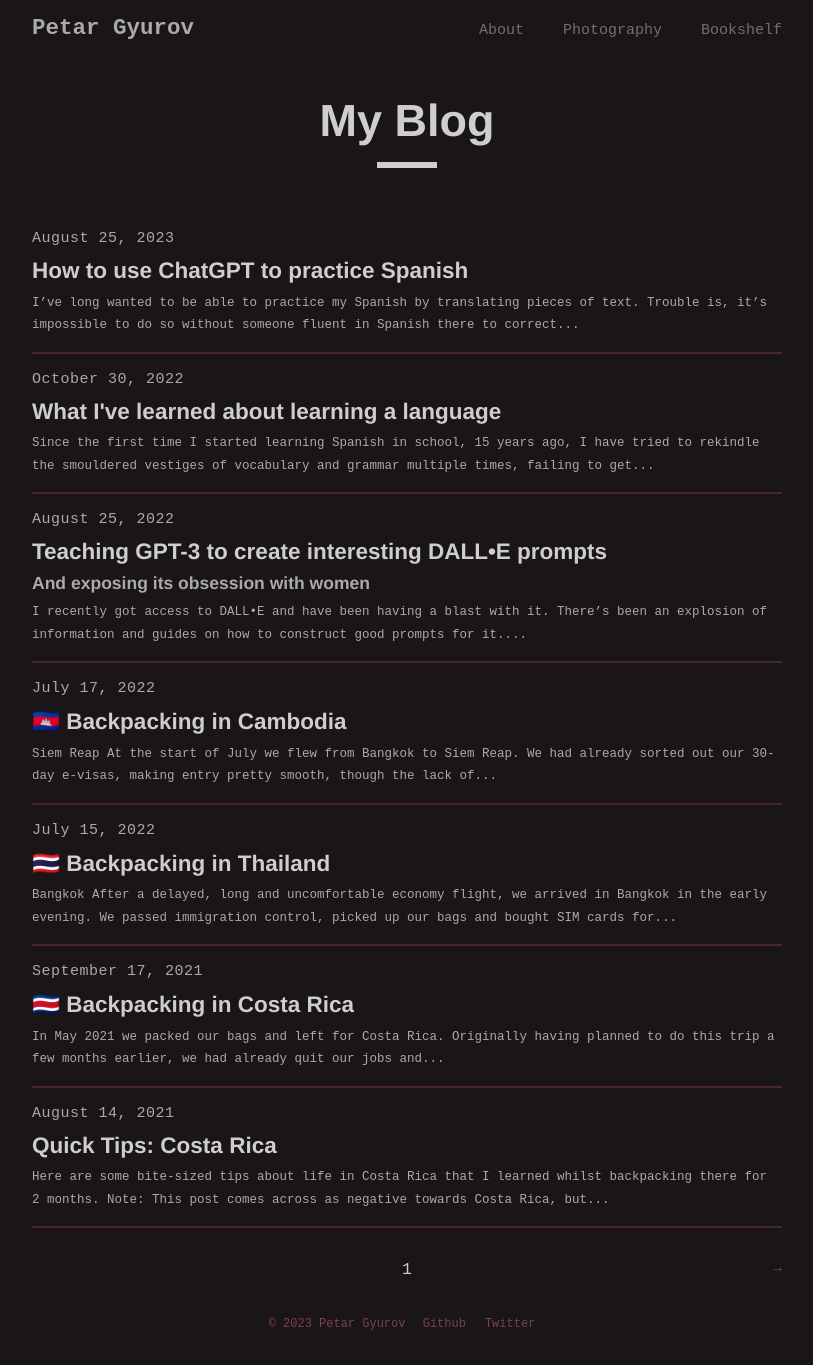
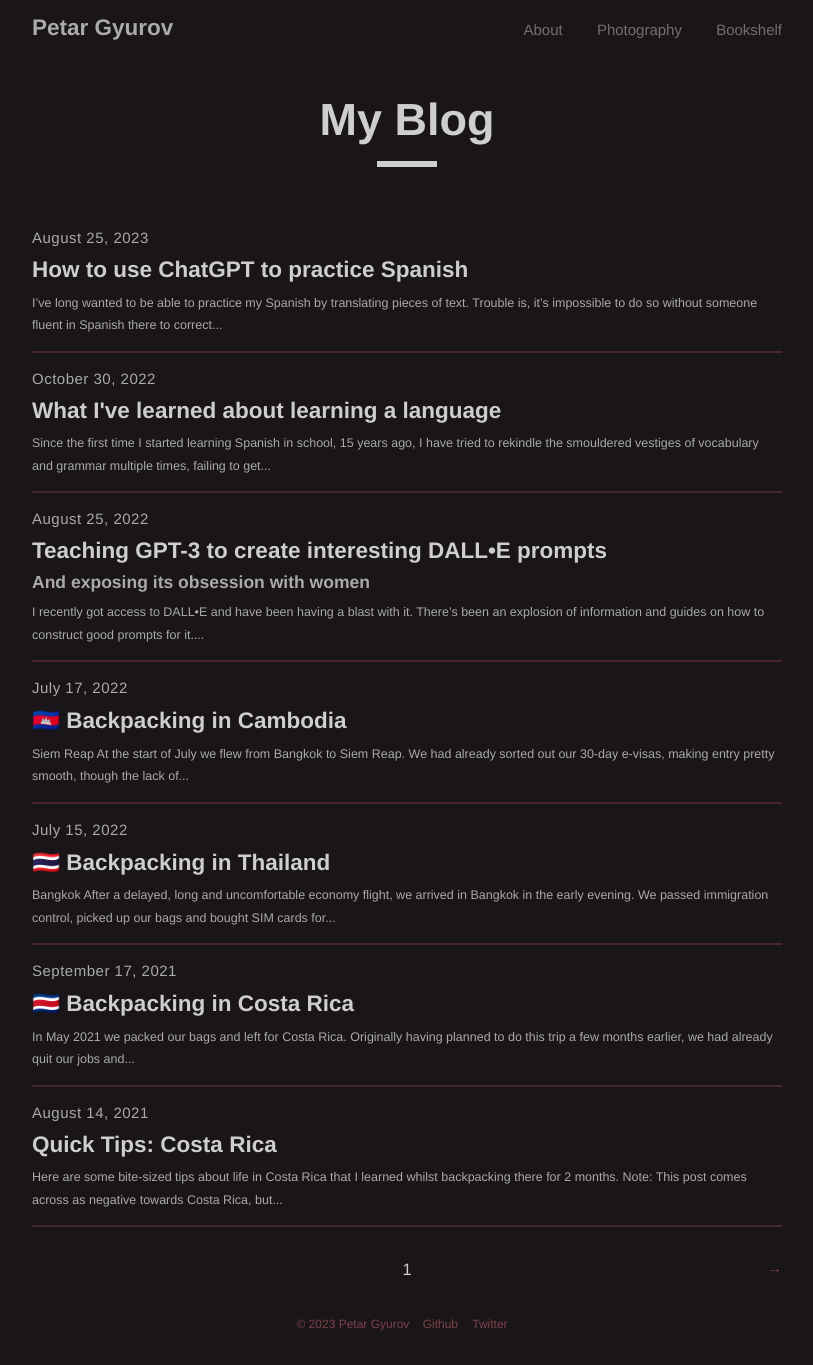
Before and after one commit to petargyurov/petargyurov.github.io, a Jekyll site: the page built from index.html, in a window 1280 px wide. Shown: the whole page, without its empty margins (233-1046 px from the left). Built offline with Jekyll 4.4.1, drawn with Linux system fonts in a browser that asks for light colours; the list of posts is cut into pages by our own code.

Commit message:
Changed back to a sans-serif font

```diff
--- a/_sass/tale/_base.scss
+++ b/_sass/tale/_base.scss
@@ -12,7 +12,7 @@ body {
 }
 
 html {
-  font-family: $monospaced;
+  font-family: $sans-serif;
   font-size: 14px;
   overflow-y: scroll;
 
@@ -32,7 +32,7 @@ h4,
 h5,
 h6 {
   color: $default-shade;
-  font-family: $monospaced;
+  font-family: $sans-serif;
   line-height: normal;
 }
 
--- a/_sass/tale/_catalogue.scss
+++ b/_sass/tale/_catalogue.scss
@@ -27,7 +27,7 @@
 
   &-time {
     color: $default-tint;
-    font-family: $monospaced;
+    font-family: $sans-serif;
     letter-spacing: 0.5px;
   }
 
--- a/_sass/tale/_code.scss
+++ b/_sass/tale/_code.scss
@@ -1,6 +1,6 @@
 pre,
 code {
-  font-family: $monospaced;
+  font-family: $sans-serif;
 }
 
 code {
@@ -8,7 +8,7 @@ code {
   border-radius: 3px;
   color: $code-color;
   font-size: 85%;
-  padding: .25em .5em;
+  padding: 0.25em 0.5em;
 }
 
 pre {
@@ -37,10 +37,10 @@ pre code {
   .lineno {
     color: $code-color;
     display: inline-block; // Ensures the null space also isn't selectable
-    padding: 0 .75rem 0 .25rem;
+    padding: 0 0.75rem 0 0.25rem;
     // Make sure numbers aren't selectable
     -webkit-user-select: none;
-       -moz-user-select: none;
-            user-select: none;
+    -moz-user-select: none;
+    user-select: none;
   }
 }
--- a/_sass/tale/_layout.scss
+++ b/_sass/tale/_layout.scss
@@ -24,15 +24,15 @@ footer,
   }
 
   &-title {
-    @include transition(all .2s ease-out);
+    @include transition(all 0.2s ease-out);
     color: $default-color;
     display: inline-block;
     margin: 0;
-    padding-right: .2rem;
+    padding-right: 0.2rem;
 
     &:hover,
     &:focus {
-      opacity: .6;
+      opacity: 0.6;
     }
   }
 
@@ -44,10 +44,10 @@ footer,
   }
 
   li {
-    @include transition(all .2s ease-out);
+    @include transition(all 0.2s ease-out);
     color: $default-color;
     display: inline-block;
-    opacity: .6;
+    opacity: 0.6;
     padding: 0 2rem 0 0;
 
     &:last-child {
@@ -62,7 +62,7 @@ footer,
 
   a {
     color: $default-color;
-    font-family: $monospaced;
+    font-family: $sans-serif;
   }
 }
 
@@ -81,13 +81,13 @@ footer,
 }
 
 footer {
-  font-family: $monospaced;
+  font-family: $sans-serif;
   padding: 2rem 0;
   text-align: center;
 
   span {
     color: $accent-color;
-    opacity: .6;
-    font-size: .8rem;
+    opacity: 0.6;
+    font-size: 0.8rem;
   }
 }
--- a/_sass/tale/_pagination.scss
+++ b/_sass/tale/_pagination.scss
@@ -1,6 +1,6 @@
 .pagination {
   border-top: 2px solid $accent-color-dark;
-  font-family: $monospaced;
+  font-family: $sans-serif;
   padding-top: 2rem;
   position: relative;
   text-align: center;
@@ -11,11 +11,11 @@
   }
 
   .top-button {
-    @include transition(all .3s ease-out);
+    @include transition(all 0.3s ease-out);
     color: $accent-color;
-    font-family: $monospaced;
+    font-family: $sans-serif;
     font-size: 1.1rem;
-    opacity: .6;
+    opacity: 0.6;
 
     &:hover {
       opacity: 1;
@@ -23,10 +23,10 @@
   }
 
   .arrow {
-    @include transition(all .3s ease-out);
+    @include transition(all 0.3s ease-out);
     color: $accent-color;
     position: absolute;
-    opacity: .6;
+    opacity: 0.6;
 
     &:hover,
     &:focus {
--- a/_sass/tale/_post.scss
+++ b/_sass/tale/_post.scss
@@ -3,7 +3,7 @@
 
   &-info {
     color: $default-tint;
-    font-family: $monospaced;
+    font-family: $sans-serif;
     letter-spacing: 0.5px;
     text-align: center;
 
@@ -55,7 +55,7 @@
   img + em {
     color: $default-tint;
     display: block;
-    font-family: $monospaced;
+    font-family: $sans-serif;
     font-size: 0.9rem;
     font-style: normal;
     text-align: center;
```
